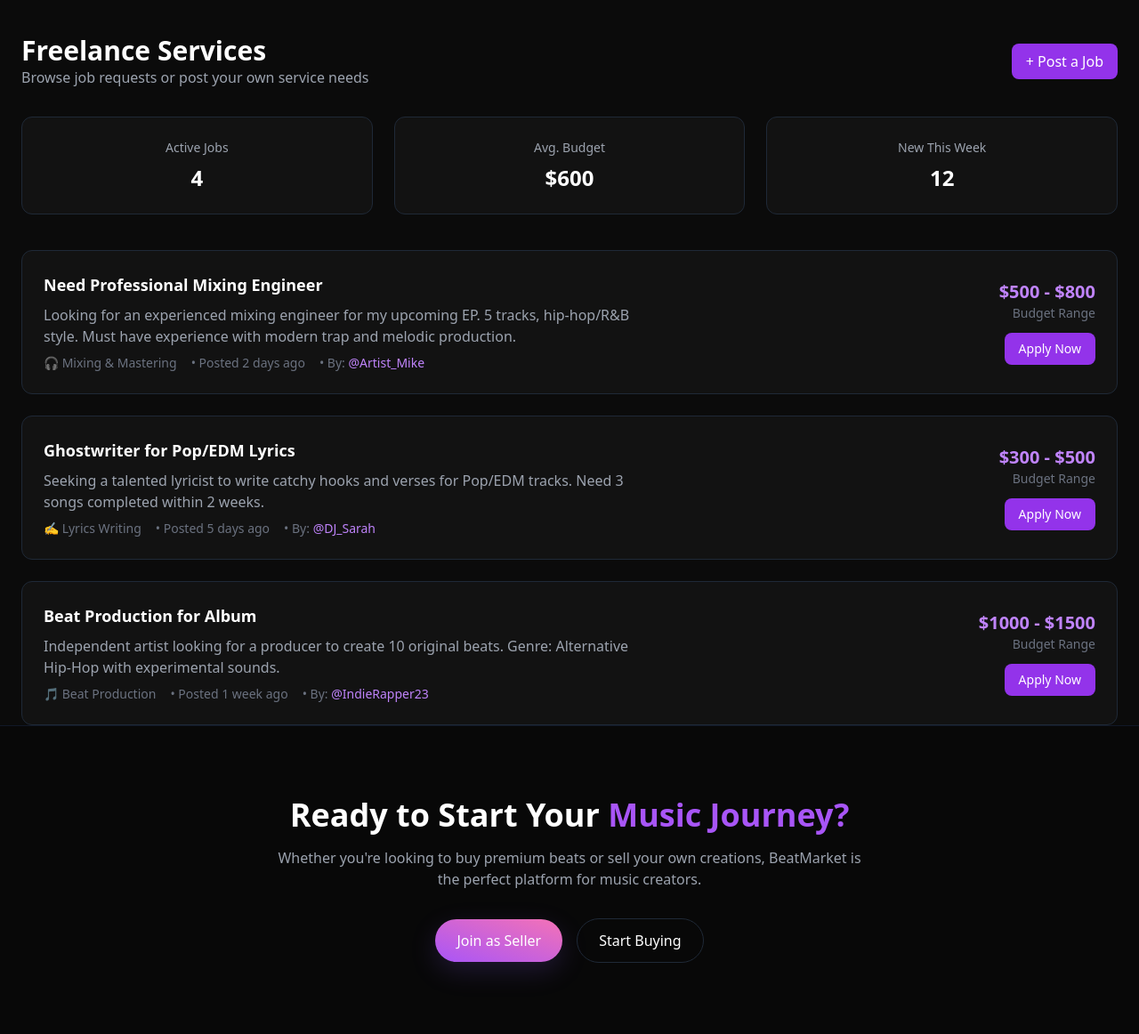
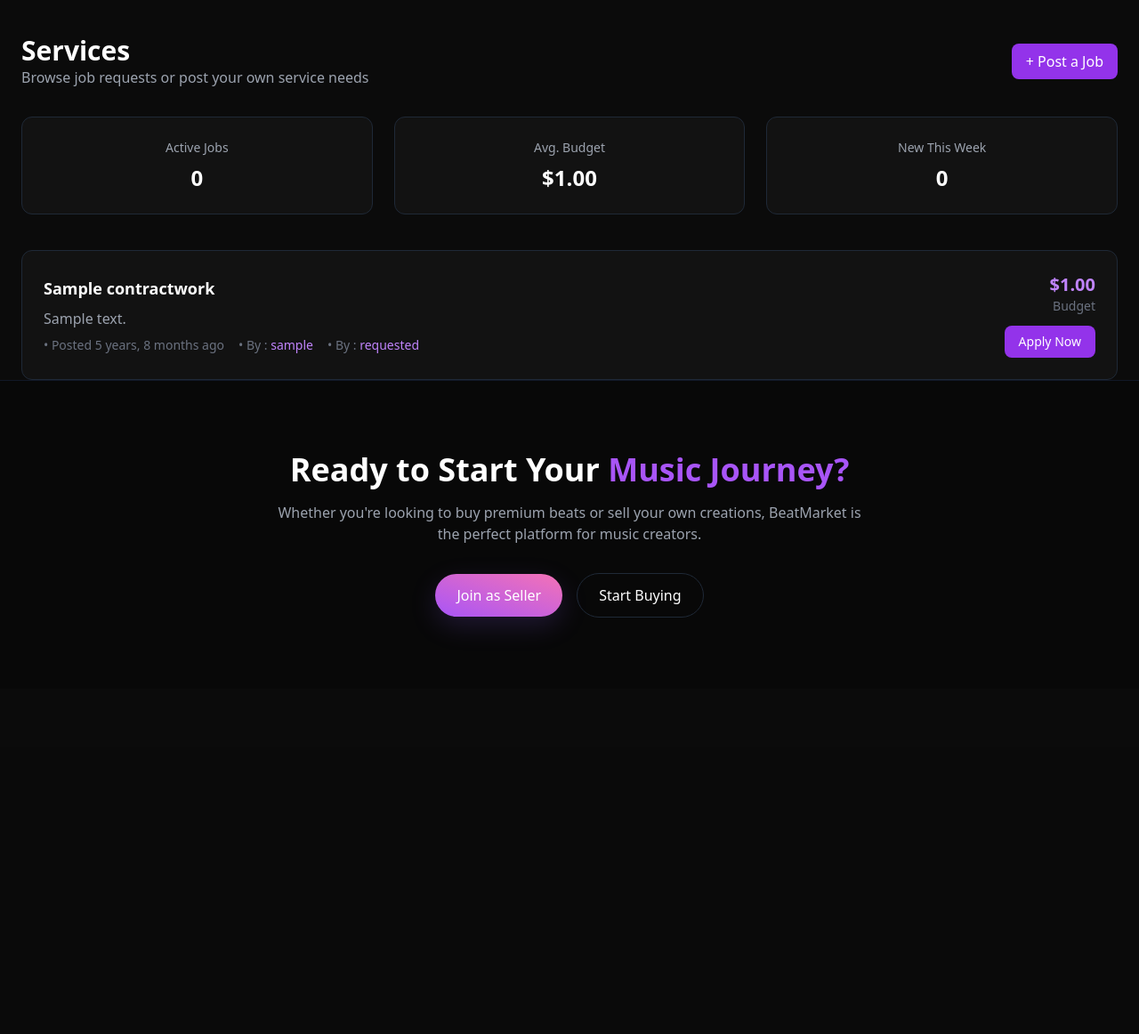
Before and after one commit to insisapim/Mr.beats, a Django app: page /contracts/ in a window 1280 px wide. Shown: the part 65-1227 px from the top of the page at 89% size. After the commit the page ends 773 px from the top, so only its background shows below. Run offline with Django 5.2, Linux system fonts and the light colour scheme; tables that the repository leaves empty hold one stand-in row (values such as "Sample post"); some libraries are stand-ins or nearby versions.

Commit message:
add if else login logout add contractwork and apply

```diff
--- a/mrbeats/contracts/forms.py
+++ b/mrbeats/contracts/forms.py
@@ -1,3 +1,100 @@
 from django import forms
-from django.contrib.auth.forms import UserCreationForm
+from django.forms import ModelForm, TextInput, Textarea, DateTimeInput
 from contracts.models import ContractWork
+from django.utils import timezone
+current_datetime = timezone.now()
+INPUT_CLASSES = (
+    "my-3 w-full p-3 bg-gray-900/50 border border-purple-700/70 "
+    "rounded-lg text-white placeholder-gray-400 focus:ring-2 "
+    "focus:ring-purple-500 focus:border-purple-500 transition duration-150"
+)
+
+TEXTAREA_CLASSES = (
+    "break-words my-3 w-full p-3 bg-gray-900/50 border border-purple-700/70 "
+    "rounded-lg text-white placeholder-gray-400 focus:ring-2 "
+    "focus:ring-purple-500 focus:border-purple-500 transition duration-150"
+)
+
+DATE_INPUT_CLASSES = (
+    "my-3 w-full p-3 bg-gray-900/50 border border-purple-700/70 "
+    "rounded-lg text-white focus:ring-2 focus:ring-purple-500 focus:border-purple-500 transition duration-150"
+)
+
+
+class ContractWorkForm(ModelForm):
+    class Meta:
+        model = ContractWork
+        exclude = ["client", "contractor", "status"]
+
+    title = forms.CharField(
+        label="Job Title",
+        widget=TextInput(attrs={
+            "class": INPUT_CLASSES,
+            "placeholder": "Enter job title (e.g. Mixing Engineer, Beat Producer)"
+        })
+    )
+
+    details = forms.CharField(
+        label="Job Details",
+        widget=Textarea(attrs={
+            "class": TEXTAREA_CLASSES,
+            "placeholder": "Describe the project details, requirements, and goals..."
+        })
+    )
+
+    wages = forms.DecimalField(
+        label="Wages",
+        max_digits=12,
+        decimal_places=2,
+        widget=TextInput(attrs={
+            "class": INPUT_CLASSES,
+            "type": "number",
+            "placeholder": "Enter budget (e.g. 500.00)"
+        })
+    )
+
+    deadline = forms.DateTimeField(
+        label="Deadline",
+        widget=DateTimeInput(attrs={
+            "type": "datetime-local",
+            "class": DATE_INPUT_CLASSES,
+        })
+    )
+    def clean(self):
+        cleaned_data = super().clean()
+        deadline = cleaned_data.get('deadline')
+        print("Print : ",deadline)
+        print("Print : ",current_datetime)
+        if deadline < current_datetime:
+            self.add_error("deadline",
+                "deadline must more than time now"
+            )
+        return cleaned_data
+    # role = forms.ChoiceField(
+    #     choices=User.ROLE_CHOICES,
+    #     widget=forms.Select(attrs={
+    #         'class': SELECT_CLASSES,
+    #     }),
+    # )
+
+    # password2 = forms.CharField(
+    #     label="Confirm password",
+    #     widget=forms.PasswordInput(attrs={
+    #         'class': INPUT_CLASSES,
+    #         'placeholder': 'Confirm your password'
+    #     })
+    # )
+    # username = forms.CharField(
+    #     label="Username",
+    #     widget=forms.TextInput(attrs={
+    #         'class': INPUT_CLASSES,
+    #         'placeholder': 'Enter yout username'
+    #     })
+    # )
+    # password1 = forms.CharField(
+    #     label="Password",
+    #     widget=forms.PasswordInput(attrs={
+    #         'class': INPUT_CLASSES,
+    #         'placeholder': 'Enter your password (min 8 chars)'
+    #     })
+    # )
--- a/mrbeats/contracts/models.py
+++ b/mrbeats/contracts/models.py
@@ -9,8 +9,8 @@ class ContractWork(models.Model):
         ('rejected','Rejected'),
         ('completed','Completed'),
     )
-    buyer = models.ForeignKey(settings.AUTH_USER_MODEL, on_delete=models.CASCADE, related_name='requested_contracts')
-    seller = models.ForeignKey(settings.AUTH_USER_MODEL, on_delete=models.CASCADE, related_name='received_contracts')
+    client = models.ForeignKey(settings.AUTH_USER_MODEL, on_delete=models.CASCADE, related_name='requested_contracts')
+    contractor = models.ForeignKey(settings.AUTH_USER_MODEL, on_delete=models.CASCADE, related_name='received_contracts', null=True)
     title = models.CharField(max_length=200)
     details = models.TextField()
     wages = models.DecimalField(max_digits=12, decimal_places=2)
--- a/mrbeats/contracts/templates/contract.html
+++ b/mrbeats/contracts/templates/contract.html
@@ -6,104 +6,62 @@
 <head>
   <meta charset="UTF-8">
   <meta name="viewport" content="width=device-width, initial-scale=1.0">
-  <title>Freelance Services</title>
+  <title>Services</title>
   <script src="https://cdn.tailwindcss.com"></script>
 </head>
 {% block content %}
 <body class="bg-[#0b0b0b] text-gray-200 min-h-screen">
-
-
-  <!-- MAIN CONTENT -->
   <main class="max-w-7xl mx-auto px-6 mt-10">
-    <!-- Title -->
     <div class="flex justify-between items-center mb-8">
       <div>
-        <h2 class="text-3xl font-bold text-white">Freelance Services</h2>
+        <h2 class="text-3xl font-bold text-white">Services</h2>
         <p class="text-gray-400">Browse job requests or post your own service needs</p>
       </div>
       <a href="{% url 'createcontract' %}" class="bg-purple-600 hover:bg-purple-700 text-white px-4 py-2 rounded-lg font-medium">
         + Post a Job
       </a>
     </div>
-
-    <!-- STATS -->
     <div class="grid grid-cols-1 sm:grid-cols-3 gap-6 mb-10">
       <div class="bg-[#121212] border border-gray-800 rounded-xl p-6 flex flex-col items-center">
         <span class="text-gray-400 text-sm">Active Jobs</span>
-        <span class="text-2xl font-bold mt-2">4</span>
+        <span class="text-2xl font-bold mt-2">{{active_job}}</span>
       </div>
       <div class="bg-[#121212] border border-gray-800 rounded-xl p-6 flex flex-col items-center">
         <span class="text-gray-400 text-sm">Avg. Budget</span>
-        <span class="text-2xl font-bold mt-2">$600</span>
+        <span class="text-2xl font-bold mt-2">${{avg_budget.wages__avg|floatformat:2}}</span>
       </div>
       <div class="bg-[#121212] border border-gray-800 rounded-xl p-6 flex flex-col items-center">
         <span class="text-gray-400 text-sm">New This Week</span>
-        <span class="text-2xl font-bold mt-2">12</span>
+        <span class="text-2xl font-bold mt-2">{{recent}}</span>
       </div>
     </div>
-
-    <!-- JOB CARDS -->
+    {% for contract in contract_data %}
     <div class="space-y-6">
-      <!-- Job 1 -->
       <div class="bg-[#121212] border border-gray-800 hover:border-purple-600 transition rounded-xl p-6 flex flex-col sm:flex-row justify-between items-start sm:items-center">
         <div>
-          <h3 class="text-lg font-semibold text-white">Need Professional Mixing Engineer</h3>
-          <p class="text-gray-400 mt-2 max-w-2xl">
-            Looking for an experienced mixing engineer for my upcoming EP. 5 tracks, hip-hop/R&B style.
-            Must have experience with modern trap and melodic production.
+          <h3 class="text-lg font-semibold text-white">{{ contract.title }}</h3>
+          <p class="text-gray-400 mt-2 max-w-2xl break-words">
+            {{ contract.details }}
           </p>
           <div class="text-sm text-gray-500 mt-2 flex gap-4">
-            <span>🎧 Mixing & Mastering</span>
-            <span>• Posted 2 days ago</span>
-            <span>• By: <span class="text-purple-400">@Artist_Mike</span></span>
+            <span>• Posted {{ contract.created_at|timesince }} ago</span>
+            <span>• By : <span class="text-purple-400">{{contract.client}}</span></span>
+            <span>• By : <span class="text-purple-400">{{contract.status}}</span></span>
           </div>
         </div>
         <div class="flex flex-col items-end mt-4 sm:mt-0">
-          <span class="text-purple-400 font-bold text-xl">$500 - $800</span>
-          <span class="text-sm text-gray-500">Budget Range</span>
-          <button class="mt-3 bg-purple-600 hover:bg-purple-700 px-4 py-2 rounded-lg text-sm font-medium">Apply Now</button>
+          <span class="text-purple-400 font-bold text-xl">${{contract.wages}}</span>
+          <span class="text-sm text-gray-500">Budget</span>
+          <form method="POST" action="{% url 'contract' %}" >
+            {% csrf_token %}
+            <input type="number" class="hidden" name="contractor_id" value="{{contract.id}}">
+            <button  class="mt-3 bg-purple-600 hover:bg-purple-700 px-4 py-2 rounded-lg text-sm font-medium">Apply Now</button>
+          </form>
+
         </div>
       </div>
+      {% endfor %}
 
-      <!-- Job 2 -->
-      <div class="bg-[#121212] border border-gray-800 hover:border-purple-600 transition rounded-xl p-6 flex flex-col sm:flex-row justify-between items-start sm:items-center">
-        <div>
-          <h3 class="text-lg font-semibold text-white">Ghostwriter for Pop/EDM Lyrics</h3>
-          <p class="text-gray-400 mt-2 max-w-2xl">
-            Seeking a talented lyricist to write catchy hooks and verses for Pop/EDM tracks. Need 3 songs completed within 2 weeks.
-          </p>
-          <div class="text-sm text-gray-500 mt-2 flex gap-4">
-            <span>✍️ Lyrics Writing</span>
-            <span>• Posted 5 days ago</span>
-            <span>• By: <span class="text-purple-400">@DJ_Sarah</span></span>
-          </div>
-        </div>
-        <div class="flex flex-col items-end mt-4 sm:mt-0">
-          <span class="text-purple-400 font-bold text-xl">$300 - $500</span>
-          <span class="text-sm text-gray-500">Budget Range</span>
-          <button class="mt-3 bg-purple-600 hover:bg-purple-700 px-4 py-2 rounded-lg text-sm font-medium">Apply Now</button>
-        </div>
-      </div>
-
-      <!-- Job 3 -->
-      <div class="bg-[#121212] border border-gray-800 hover:border-purple-600 transition rounded-xl p-6 flex flex-col sm:flex-row justify-between items-start sm:items-center">
-        <div>
-          <h3 class="text-lg font-semibold text-white">Beat Production for Album</h3>
-          <p class="text-gray-400 mt-2 max-w-2xl">
-            Independent artist looking for a producer to create 10 original beats. Genre: Alternative Hip-Hop with experimental sounds.
-          </p>
-          <div class="text-sm text-gray-500 mt-2 flex gap-4">
-            <span>🎵 Beat Production</span>
-            <span>• Posted 1 week ago</span>
-            <span>• By: <span class="text-purple-400">@IndieRapper23</span></span>
-          </div>
-        </div>
-        <div class="flex flex-col items-end mt-4 sm:mt-0">
-          <span class="text-purple-400 font-bold text-xl">$1000 - $1500</span>
-          <span class="text-sm text-gray-500">Budget Range</span>
-          <button class="mt-3 bg-purple-600 hover:bg-purple-700 px-4 py-2 rounded-lg text-sm font-medium">Apply Now</button>
-        </div>
-      </div>
     </div>
   </main>
   {% include 'components/footer.html' %}
--- a/mrbeats/contracts/views.py
+++ b/mrbeats/contracts/views.py
@@ -1,13 +1,46 @@
 from django.shortcuts import render, redirect
 from django.views import View
-from accounts.forms import UserForm
+from contracts.forms import ContractWorkForm
+from contracts.models import ContractWork
+from django.db.models import Avg
+from django.utils import timezone
+from datetime import timedelta
 # Create your views here.
 
 class ContractView(View):
     def get(self, request):
-        return render(request, 'contract.html')
+        seven_day = timezone.now() - timedelta(days=7)
+        active_job = ContractWork.objects.filter(contractor__isnull=True).count()
+        avg_budget = ContractWork.objects.aggregate(Avg("wages", default=0))
+        recent = ContractWork.objects.filter(created_at__gt=seven_day).count()
+        contract_data = ContractWork.objects.all().order_by('-created_at')
+        return render(request, 'contract.html', { 'active_job' : active_job, 'avg_budget': avg_budget, 'recent':recent, 'contract_data': contract_data})
 
+    def post(self, request):
+        contractor_id = request.POST.get('contractor_id')
+        print("contractor_id : ", contractor_id)
+        print("id : ", request.user)
+        add_contractor = ContractWork.objects.get(id=contractor_id)
+        add_contractor.contractor = request.user
+        add_contractor.status = 'pending'
+        add_contractor.save()
+        seven_day = timezone.now() - timedelta(days=7)
+        active_job = ContractWork.objects.filter(contractor__isnull=True).count()
+        avg_budget = ContractWork.objects.aggregate(Avg("wages", default=0))
+        recent = ContractWork.objects.filter(created_at__gt=seven_day).count()
+        contract_data = ContractWork.objects.all().order_by('-created_at')
+        return render(request, 'contract.html', { 'active_job' : active_job, 'avg_budget': avg_budget, 'recent':recent, 'contract_data': contract_data})
 
 class ContractCreateView(View):
     def get(self, request):
-        return render(request, 'createcontract.html')
+        form = ContractWorkForm()
+        return render(request, 'createcontract.html', {'form' : form})
+
+    def post(self, request):
+        form = ContractWorkForm(request.POST)
+        if form.is_valid():
+            contracts = form.save(commit=False)
+            contracts.client = request.user
+            contracts.save()
+            return redirect('contract')
+        return render(request,'createcontract.html', {"form":form})
--- a/mrbeats/core/templates/components/nav.html
+++ b/mrbeats/core/templates/components/nav.html
@@ -79,11 +79,16 @@
             <svg class="w-5 h-5 text-gray-300" viewBox="0 0 24 24" fill="none"><path d="M20 21v-2a4 4 0 00-4-4H8a4 4 0 00-4 4v2" stroke="currentColor" stroke-width="1.5" stroke-linecap="round" stroke-linejoin="round"/><circle cx="12" cy="7" r="4" stroke="currentColor" stroke-width="1.5"/></svg>
             <span class="text-sm text-gray-200">Profile</span>
           </a>
-
+          {% if user.is_authenticated %}
           <!-- Sign In button -->
+          <a href="{% url 'logout' %}" class="inline-flex items-center px-4 py-2 rounded-full bg-gradient-to-tr from-purple-500 to-pink-400 text-white text-sm shadow">
+            Log Out ({{ user.username }})
+          </a>
+          {% else %}
           <a href="{% url 'login' %}" class="inline-flex items-center px-4 py-2 rounded-full bg-gradient-to-tr from-purple-500 to-pink-400 text-white text-sm shadow">
             Sign In
           </a>
+          {% endif %}
         </div>
 
         <!-- mobile hamburger -->
--- a/mrbeats/products/urls.py
+++ b/mrbeats/products/urls.py
@@ -3,6 +3,6 @@ from . import views
 
 urlpatterns = [
         path("", views.home.as_view(), name="home"),
-        path("/browse", views.ProductListView.as_view(), name="product_list"),
-        path("/uploads", views.UploadView.as_view(), name="uploads"),
+        path("browse/", views.ProductListView.as_view(), name="product_list"),
+        path("uploads/", views.UploadView.as_view(), name="uploads"),
     ]
```
Also changed, not shown: mrbeats/contracts/templates/createcontract.html (+24 -11 lines), mrbeats/contracts/migrations/0002_rename_buyer_contractwork_client_and_more.py (added), mrbeats/products/migrations/0002_product_theme.py (added).
